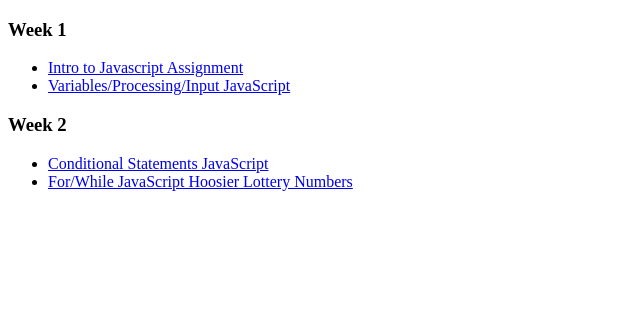
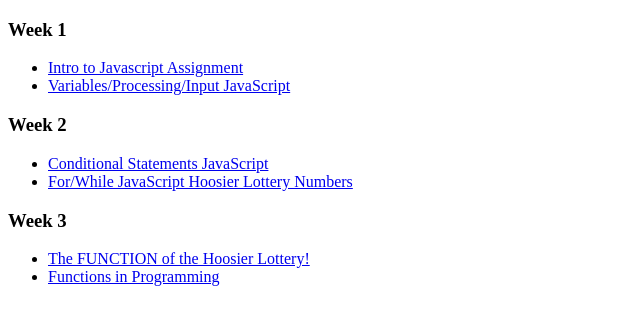
Before and after one commit to zmbrody/cit21500, a plain HTML site: page index.html in a window 1280 px wide. Shown: the whole page, without its empty margins (0-640 px from the left). Drawn offline with Linux system fonts and the light colour scheme.

Commit message:
add links to week 3 assigments

```diff
--- a/index.html
+++ b/index.html
@@ -17,5 +17,10 @@
             <li><a href="week2/calc.html">Conditional Statements JavaScript</a></li>
             <li><a href="week2/lotto.html">For/While JavaScript Hoosier Lottery Numbers</a></li>
         </ul>
+    <h3>Week 3</h3>
+        <ul>
+            <li><a href="week3/lotto_mk2.html">The FUNCTION of the Hoosier Lottery!</a></li>
+            <li><a href="week3/home_improvement.html">Functions in Programming</a></li>
+        </ul>
 </body>
 </html>
```
